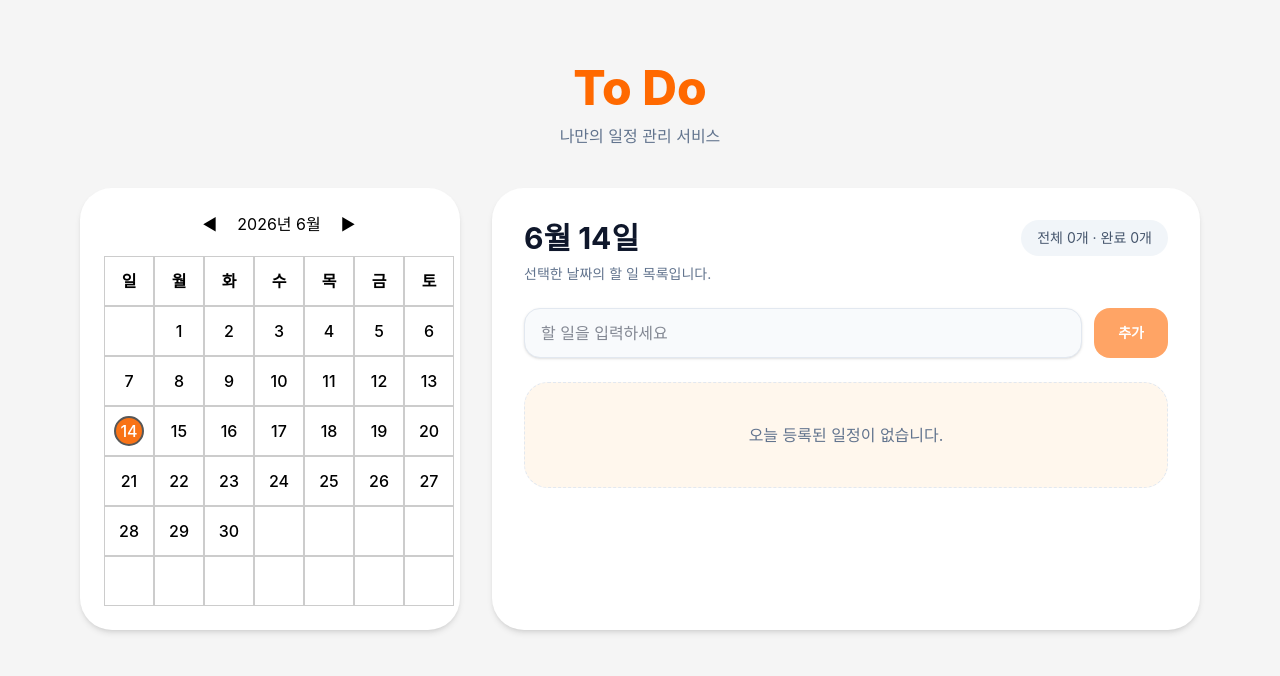
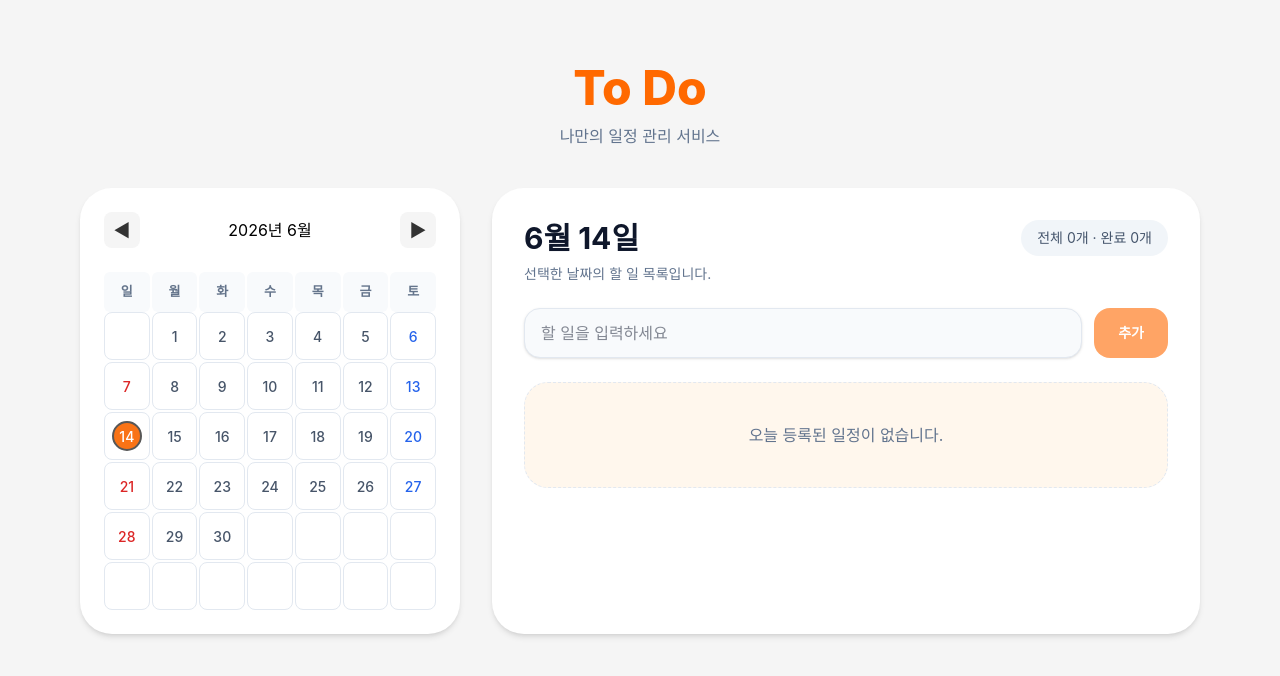
Before and after one commit to o25e/2026-fe-session-plan-project, a React (Vite) app: page /main in a window 1280 px wide. Shown: the top 676 px of the page. Built offline with nearby package versions, Linux system fonts and the light colour scheme.

Commit message:
style: 캘린더 UI 개선

```diff
--- a/src/components/Calendar.jsx
+++ b/src/components/Calendar.jsx
@@ -69,12 +69,10 @@ function Calendar({selectedDate, setSelectedDate, todos}) {
                             ? "#f97316"
                             : "transparent",
 
-                        color: isToday ? "white" : "black",
+                        color: isToday ? "white" : undefined,
 
                         border: isSelected
-                            ? isToday
-                                ? "2px solid #575757"
-                                : "2px solid #575757"
+                            ? "2px solid #575757"
                             : isToday
                             ? "2px solid transparent"
                             : "none",
@@ -127,13 +125,13 @@ function Calendar({selectedDate, setSelectedDate, todos}) {
             </div>
 
             <div className="day">
-                <div>일</div>
+                <div className="red">일</div>
                 <div>월</div>
                 <div>화</div>
                 <div>수</div>
                 <div>목</div>
                 <div>금</div>
-                <div>토</div>
+                <div className="blue">토</div>
             </div>
 
             <div className="date">
--- a/src/styles/Calendar.css
+++ b/src/styles/Calendar.css
@@ -1,65 +1,123 @@
 .calendar {
-    width: 350px;
+    width: 100%;
 }
 
 .top {
     display: flex;
+    justify-content: space-between;
+    align-items: center;
+    gap: 16px;
+    margin-bottom: 24px;
+}
+
+.top button {
+    width: 36px;
+    height: 36px;
+    border: none;
+    background-color: #f5f5f5;
+    border-radius: 8px;
+    cursor: pointer;
+    font-size: 18px;
+    color: #333;
+    font-weight: 600;
+    transition: all 0.2s ease;
+    display: flex;
+    align-items: center;
     justify-content: center;
-    align-items: center;
-    gap: 20px;
-    margin-bottom: 20px;
+}
+
+.top button:hover {
+    background-color: #e5e5e5;
+    transform: scale(1.05);
+}
+
+.top span {
+    font-size: 16px;
+    font-weight: 700;
+    color: #1e293b;
+    min-width: 120px;
+    text-align: center;
 }
 
 .day, .date {
     display: grid;
     grid-template-columns: repeat(7, 1fr);
+    gap: 2px;
 }
 
 .day div{
-    border: 1px solid #ccc;
-    height: 50px;
-
+    height: 40px;
     display: flex;
     justify-content: center;
     align-items: center;
+    font-weight: 700;
+    font-size: 13px;
+    color: #64748b;
+    background-color: #f8fafc;
+    border-radius: 6px;
 }
 
 .date > div {
-    border: 1px solid #ccc;
-    height: 50px;
+    height: 48px;
     width: 100%;
     box-sizing: border-box;
-
     display: flex;
     justify-content: center;
     align-items: center;
+    cursor: pointer;
+    font-size: 14px;
+    color: #475569;
+    background-color: #fff;
+    border: 1px solid #e2e8f0;
+    border-radius: 8px;
+    transition: all 0.2s ease;
+    position: relative;
 }
 
-.day div {
-    font-weight: bold;
+.date > div.red > div {
+    color: #dc2626;
+}
+
+.date > div.blue > div {
+    color: #2563eb;
+}
+
+.date > div:hover {
+    background-color: #f1f5f9;
+    border-color: #cbd5e1;
+}
+
+.date > div.has-todo {
+    background: linear-gradient(135deg, #fef3c7 0%, #fef08a 100%);
+    border-color: #fcd34d;
+    font-weight: 600;
+}
+
+.date > div.has-todo:hover {
+    background: linear-gradient(135deg, #fde68a 0%, #fcd34d 100%);
 }
 
 .red {
-    color: red;
+    color: #dc2626;
+    font-weight: 600;
 }
 
 .blue {
-    color: blue;
+    color: #2563eb;
+    font-weight: 600;
 }
 
 .selected {
-    width: 30px;
-    height: 30px;
-
-    background-color: #f97316;
+    width: 32px;
+    height: 32px;
+    background: linear-gradient(135deg, #f97316 0%, #ea580c 100%);
     color: white;
-
     border-radius: 50%;
     border: none;
-
     display: flex;
     justify-content: center;
     align-items: center;
-
-    font-weight: 600;
+    font-weight: 700;
+    font-size: 14px;
+    box-shadow: 0 2px 8px rgba(249, 115, 22, 0.3);
 }
```
